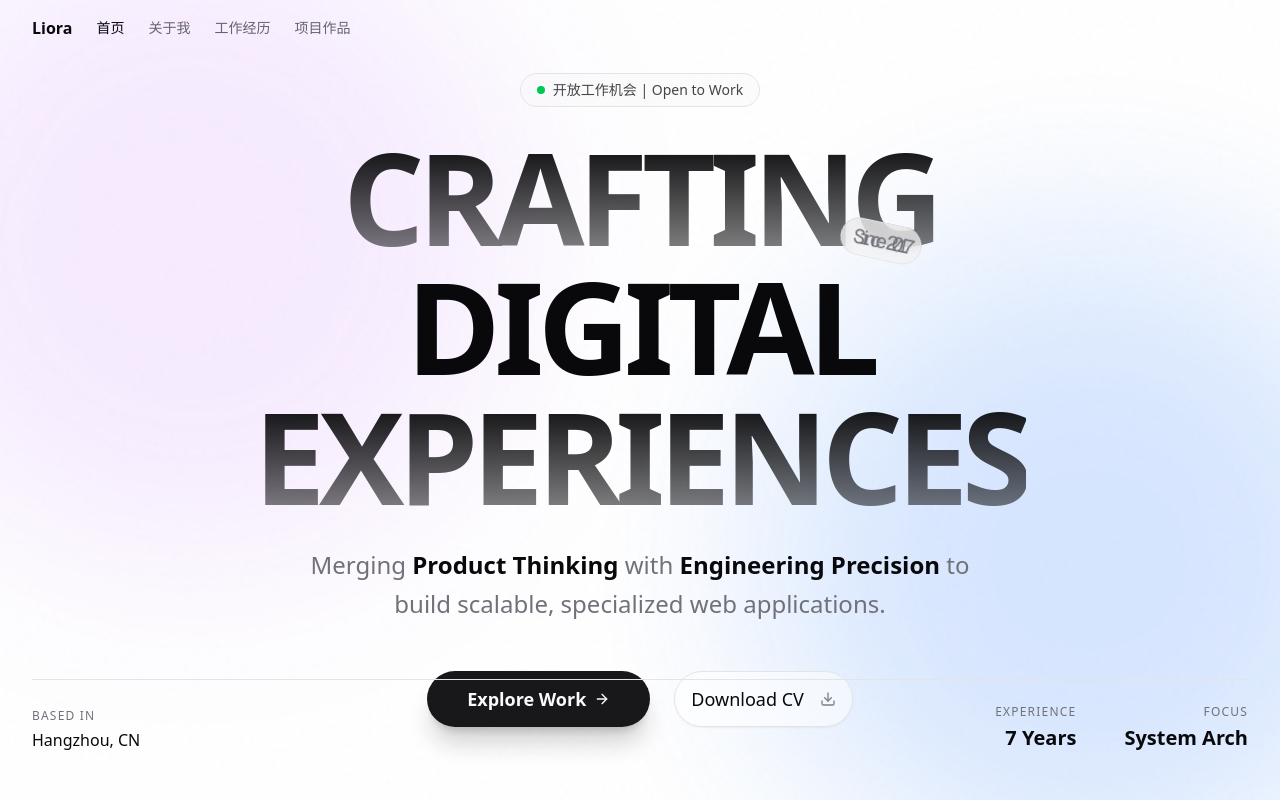
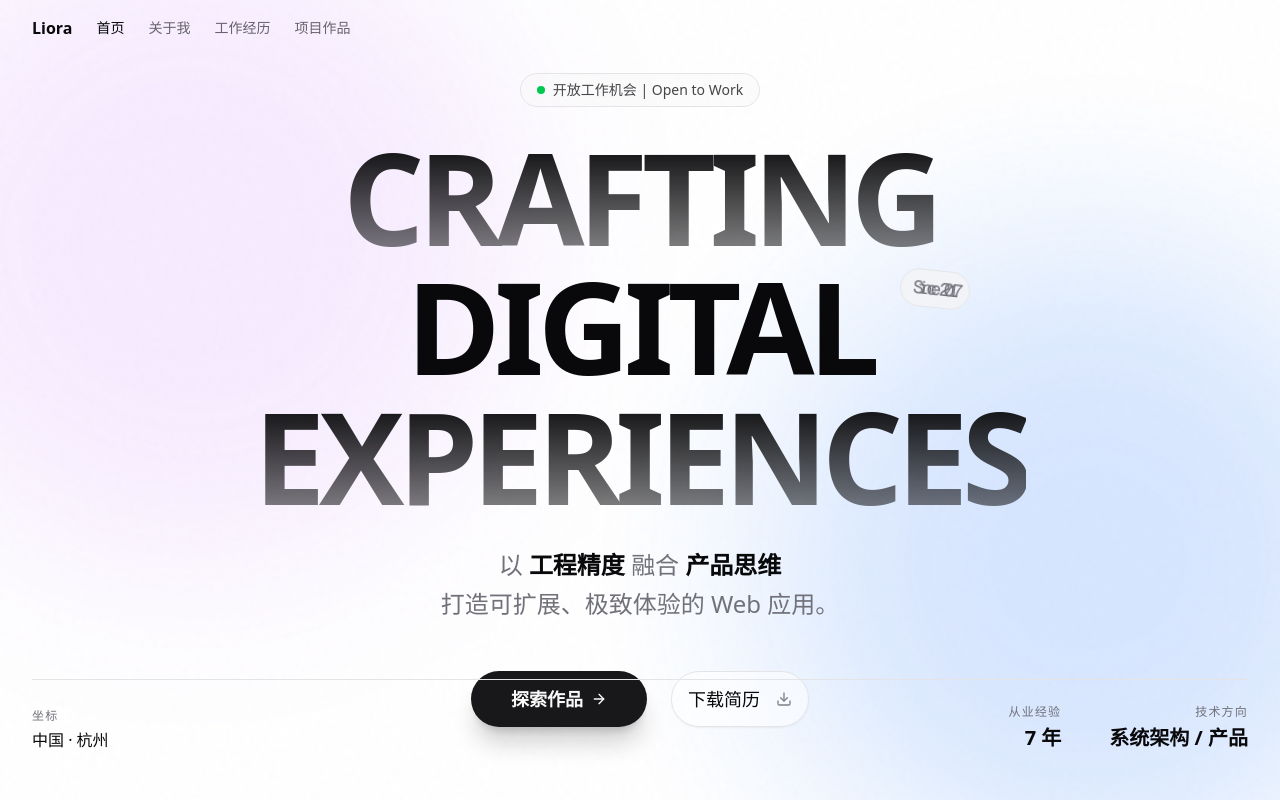
Before and after one commit to zej574099903/portfolio-resume, a Next.js app: page / in a window 1280 px wide. Shown: the top 800 px of the page. Built offline with nearby package versions, Linux system fonts and the light colour scheme.

Commit message:
feat: 首页文案汉化与样式微调
- Localization: 汉化全站主要文案 (CTA, Subtitle, Stats)，提升中文阅读体验
- Style: 修复 Hero Section 中 'Since 2017' Badge 的重叠问题，调整排版呼吸感

```diff
--- a/src/components/sections/hero-v2.tsx
+++ b/src/components/sections/hero-v2.tsx
@@ -94,7 +94,7 @@ export function HeroSection() {
             className="text-foreground relative text-6xl font-black tracking-tighter md:text-8xl lg:text-9xl"
           >
             DIGITAL
-            <span className="text-muted-foreground bg-secondary/80 border-border/50 absolute -top-6 -right-8 rotate-12 rounded-full border px-3 py-1 font-mono text-sm font-normal backdrop-blur md:-top-10 md:-right-12 md:text-xl">
+            <span className="text-muted-foreground bg-secondary/80 border-border/50 absolute -top-4 -right-4 rotate-6 rounded-full border px-3 py-1 font-mono text-sm font-normal backdrop-blur md:top-2 md:-right-24 md:text-lg">
               Since 2017
             </span>
           </motion.h1>
@@ -115,15 +115,10 @@ export function HeroSection() {
           transition={{ duration: 0.8, delay: 0.4 }}
           className="text-muted-foreground mt-8 max-w-2xl text-center text-xl leading-relaxed font-light md:text-2xl"
         >
-          Merging{' '}
-          <span className="text-foreground font-semibold">
-            Product Thinking
-          </span>{' '}
-          with{' '}
-          <span className="text-foreground font-semibold">
-            Engineering Precision
-          </span>{' '}
-          to build scalable, specialized web applications.
+          以 <span className="text-foreground font-semibold">工程精度</span>{' '}
+          融合 <span className="text-foreground font-semibold">产品思维</span>{' '}
+          <br className="hidden md:block" />
+          打造可扩展、极致体验的 Web 应用。
         </motion.p>
 
         {/* 4. Action Buttons */}
@@ -145,7 +140,7 @@ export function HeroSection() {
             }}
           >
             <span className="relative z-10 flex items-center gap-2">
-              Explore Work{' '}
+              探索作品{' '}
               <ArrowRight className="h-4 w-4 transition-transform group-hover:translate-x-1" />
             </span>
             <div className="absolute inset-0 translate-y-full bg-white/20 transition-transform duration-300 ease-out group-hover:translate-y-0" />
@@ -165,7 +160,7 @@ export function HeroSection() {
               document.body.removeChild(link);
             }}
           >
-            Download CV <Download className="ml-2 h-4 w-4 opacity-50" />
+            下载简历 <Download className="ml-2 h-4 w-4 opacity-50" />
           </Button>
         </motion.div>
 
@@ -179,23 +174,23 @@ export function HeroSection() {
           <div className="border-border/20 flex items-end justify-between border-t pt-6">
             <div className="hidden md:block">
               <div className="text-muted-foreground mb-1 text-xs tracking-widest uppercase">
-                Based in
+                坐标
               </div>
-              <div className="text-foreground font-medium">Hangzhou, CN</div>
+              <div className="text-foreground font-medium">中国 · 杭州</div>
             </div>
             <div className="flex gap-12 text-center md:text-right">
               <div>
                 <div className="text-muted-foreground mb-1 text-xs tracking-widest uppercase">
-                  Experience
+                  从业经验
                 </div>
-                <div className="text-foreground text-xl font-bold">7 Years</div>
+                <div className="text-foreground text-xl font-bold">7 年</div>
               </div>
               <div>
                 <div className="text-muted-foreground mb-1 text-xs tracking-widest uppercase">
-                  Focus
+                  技术方向
                 </div>
                 <div className="text-foreground text-xl font-bold">
-                  System Arch
+                  系统架构 / 产品
                 </div>
               </div>
             </div>
```
